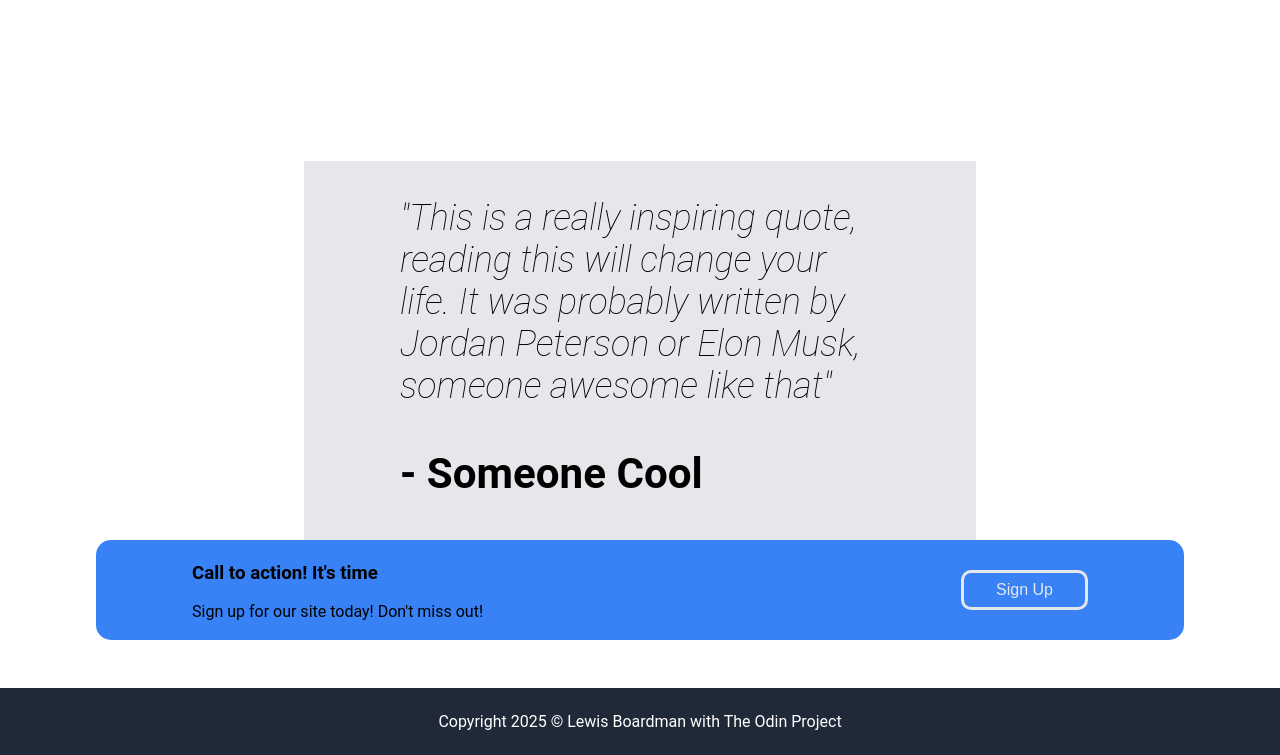
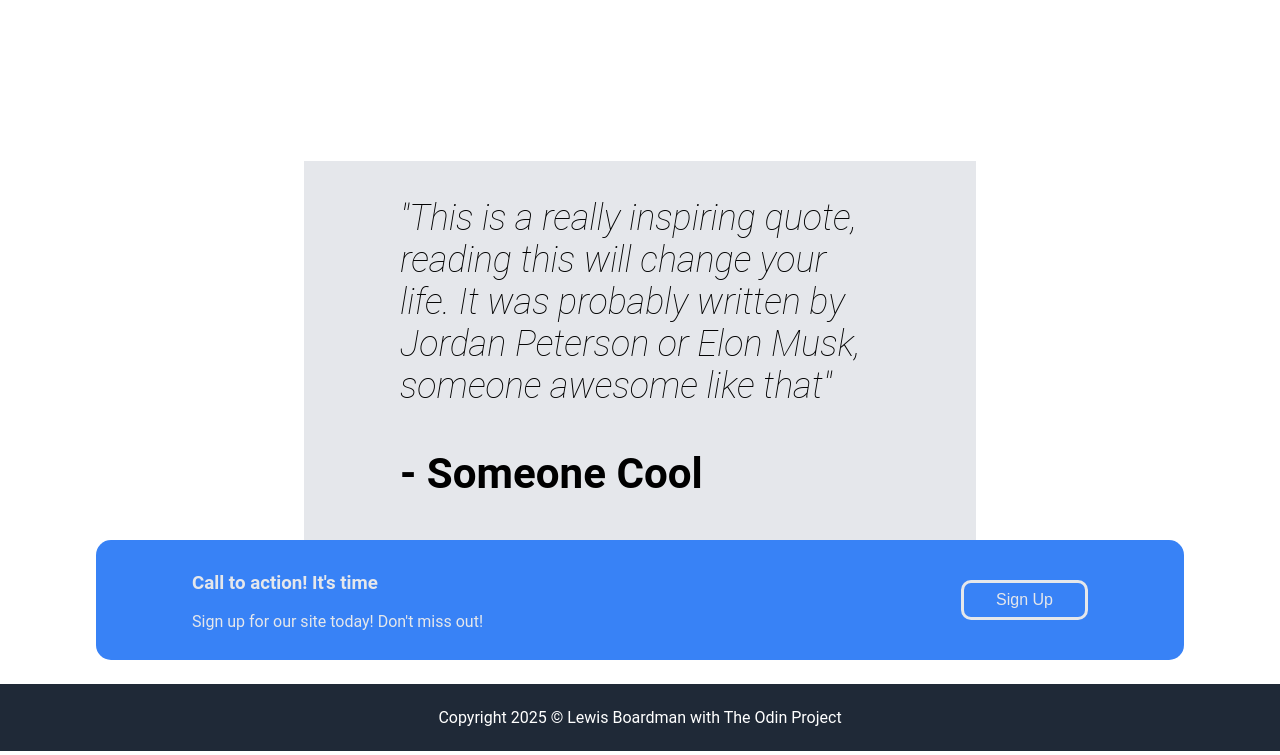
Before and after one commit to boeing-byte/top-landing-page, a plain HTML site: page index.html in a window 1280 px wide. Shown: the part 762-1517 px from the top of the page. Drawn offline with Linux system fonts and the light colour scheme.

Commit message:
Alterations to call to action sizing/text

```diff
--- a/styles.css
+++ b/styles.css
@@ -139,8 +139,9 @@ h2 {
     height: 100px;
     align-items: center;
     border-radius: 15px;
-    padding: 12px 12vh;
-    margin-bottom: 6vh;
+    padding: 60px 12vh;
+    margin-bottom: 3vh;
+    color:#E5E7EB;
 }
 
 .cta-btn{
```
